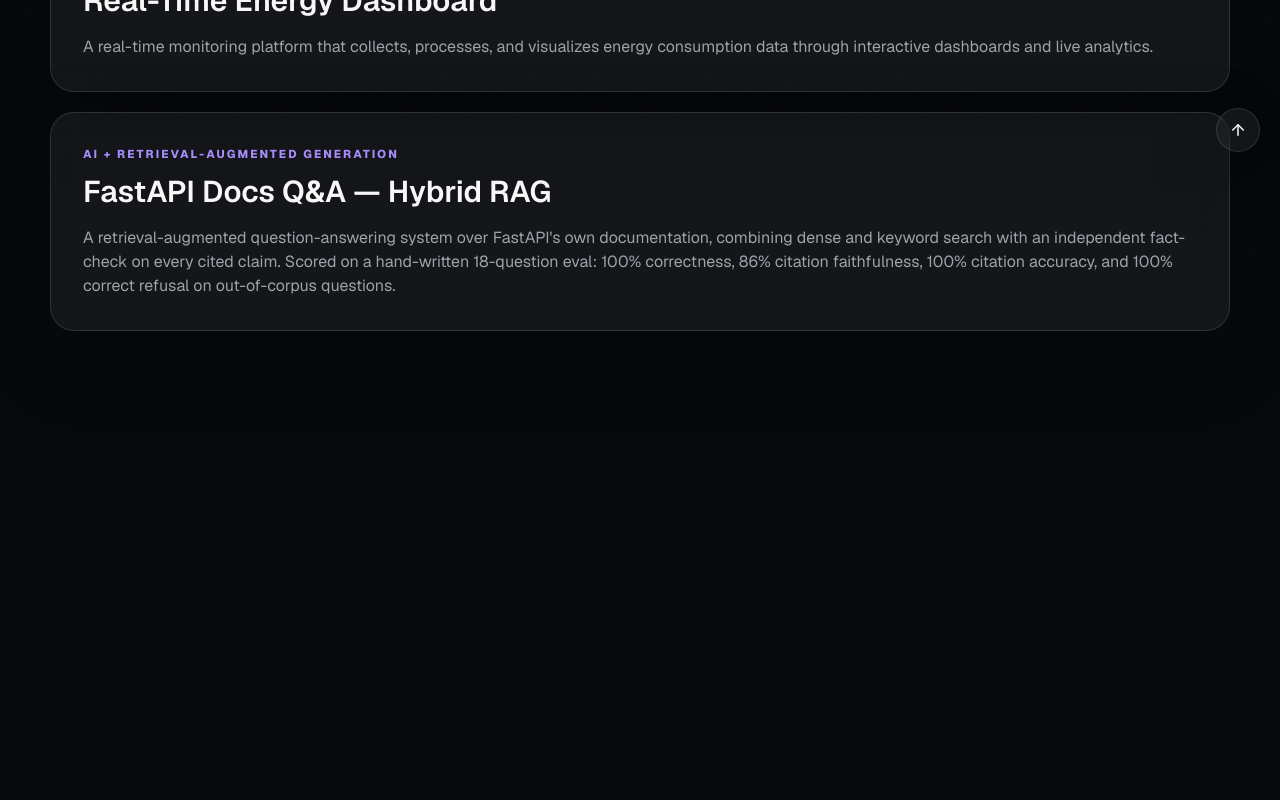
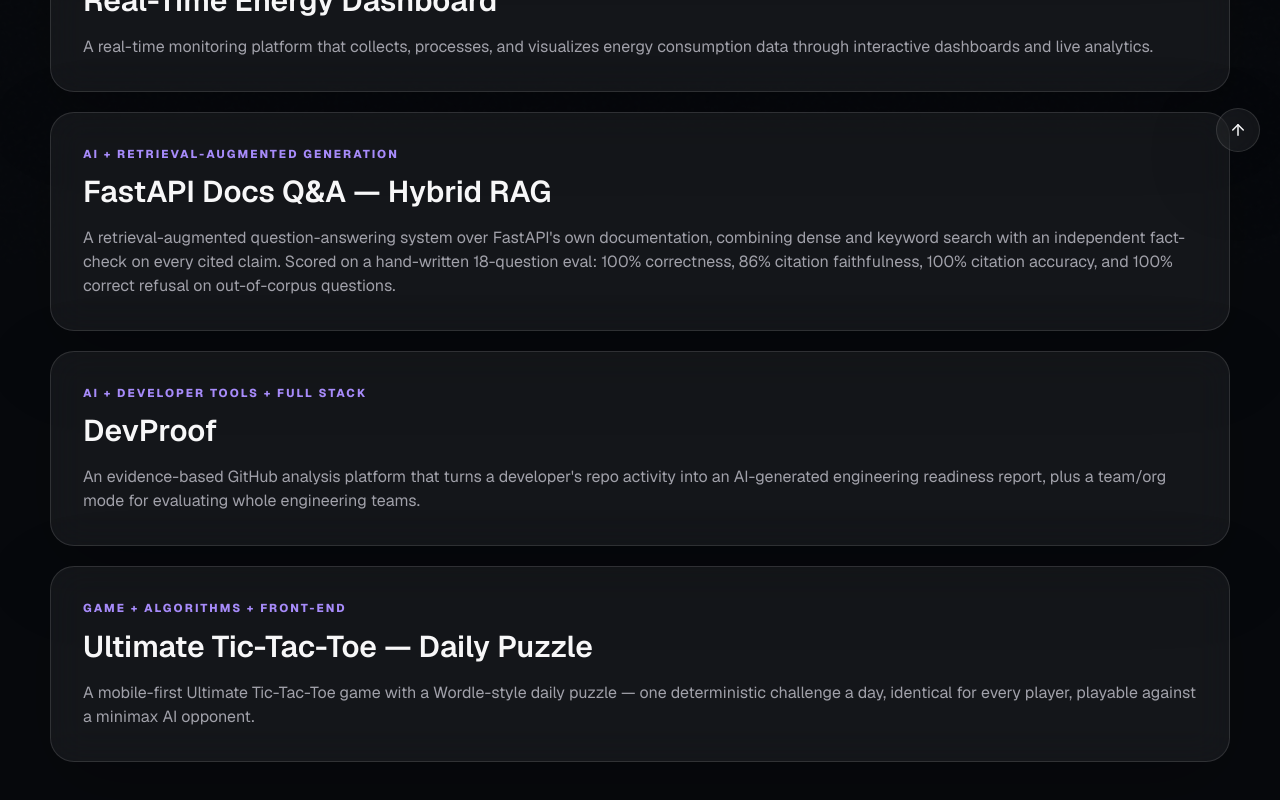
Before and after one commit to Yosef-dev116/Yosef-portfolio, a Next.js app: page /projects in a window 1280 px wide. Shown: the part 536-1336 px from the top of the page. Before the commit the page ends 979 px from the top, so only its background shows below. Built offline with nearby package versions, Linux system fonts and the light colour scheme.

Commit message:
feat: add DevProof and Ultimate Tic-Tac-Toe projects

```diff
--- a/data/site.ts
+++ b/data/site.ts
@@ -10,6 +10,14 @@
       "Personal spending data is often scattered across accounts and difficult to interpret, making it harder for users to understand where their money goes and make informed financial decisions.",
     solution:
       "A centralized dashboard that organizes transactions, groups expenses by category, tracks spending trends, and uses the OpenAI API to turn raw transaction data into plain-language financial insights alongside readable visualizations.",
+    whyBuilt:
+      "Personal spending data is often scattered across accounts, making it hard to see where money actually goes. This dashboard pulls transactions into one place, groups them by category, and uses the OpenAI API to turn the numbers into plain-language insights.",
+    highlights: [
+      "Express/Node.js API",
+      "OpenAI-powered insights",
+      "Transaction categorization",
+      "React dashboard UI",
+    ],
     stack: ["React", "Express", "Node.js", "OpenAI API", "JSON"],
     githubUrl: "https://github.com/Yosef-dev116/personal-finance-dashboard",
     liveUrl: "https://personal-finance-dashboard-eosin-alpha.vercel.app",
@@ -29,6 +37,14 @@
       "Energy usage data is generated continuously and can be difficult to monitor, analyze, and interpret in real time without a centralized system.",
     solution:
       "Developed a responsive dashboard that processes incoming data, displays live metrics, visualizes historical trends, and helps users identify unusual energy consumption patterns through interactive charts.",
+    whyBuilt:
+      "Energy usage data updates constantly, but it's hard to monitor or make sense of without a live view. This dashboard processes incoming readings in real time and visualizes consumption trends so unusual patterns are easy to spot.",
+    highlights: [
+      "FastAPI backend",
+      "Real-time data pipeline",
+      "Recharts visualizations",
+      "Separate frontend/backend deploys",
+    ],
     stack: ["React", "Python", "FastAPI", "Recharts"],
     githubUrl: "https://github.com/Yosef-dev116/Real-Time-Energy-Dashboard",
     liveUrl: "https://frontend-ten-chi-38.vercel.app",
@@ -49,12 +65,76 @@
       "Technical documentation mixes exact terms (function names, error codes, config keys) with conceptual explanations, so semantic search alone misses literal matches and keyword search alone misses paraphrased questions. On top of that, language models can cite a source that sounds relevant without it actually supporting the specific claim attached to it.",
     solution:
       "Combines dense embedding search (OpenAI embeddings + ChromaDB) with sparse BM25 keyword search, merged with Reciprocal Rank Fusion, so the system catches both literal terms and conceptual questions. Every generated answer cites its sources, and a second, independent LLM call checks each citation against the specific claim it's attached to before the answer is shown — with results measured against a real eval set rather than only spot-checked by hand.",
+    whyBuilt:
+      "Technical docs mix exact terms with conceptual explanations, so search alone tends to miss one or the other. AI answers can also cite sources that don't really back up their claims. This system combines dense and keyword search with an independent fact-check on every citation, verified against a hand-written eval.",
+    highlights: [
+      "Hybrid dense + BM25 search",
+      "Reciprocal Rank Fusion",
+      "Citation fact-checking",
+      "Evaluated on 18-question eval set",
+      "Streamlit interface",
+    ],
     stack: ["Python", "OpenAI API", "ChromaDB", "BM25", "Streamlit"],
     githubUrl: "https://github.com/Yosef-dev116/fastapi-docs-rag",
     liveUrl: "https://yosef-fastapi-docs-rag.streamlit.app",
     liveNote: "Free-tier app — may show a \"waking up\" screen for about a minute if idle.",
     image: "/project-rag.jpg",
     accent: "from-amber-500/25 to-rose-500/10",
+  },
+
+  {
+    slug: "devproof",
+    title: "DevProof",
+    tag: "AI + Developer Tools + Full Stack",
+    year: "2026",
+    summary:
+      "An evidence-based GitHub analysis platform that turns a developer's repo activity into an AI-generated engineering readiness report, plus a team/org mode for evaluating whole engineering teams.",
+    problem:
+      "Resumes and GitHub profiles are easy to skim but hard to verify — a list of repos and commit counts doesn't say much about actual code quality, and reviewing an org's engineering health by hand doesn't scale.",
+    solution:
+      "Sign in with GitHub and point DevProof at a public repo, a username, or a whole GitHub organization. It fetches real evidence — commit activity, file structure, README, and a sample of the actual source code — and sends it to an LLM against a fixed report schema, returning category-scored, evidence-backed reports (code organization, testing, DevOps, security, collaboration, and more) instead of vibes-based scoring. A separate mode cross-references resume claims against real GitHub activity, and an org-level mode aggregates a contributor leaderboard with per-contributor engineering reports across an entire GitHub organization.",
+    whyBuilt:
+      "GitHub profiles and resumes are easy to skim but hard to verify. DevProof pulls real evidence — commits, file structure, source code — and has an LLM score it against a fixed rubric instead of eyeballing it, for both individual repos and whole engineering teams.",
+    highlights: [
+      "GitHub OAuth sign-in",
+      "LLM-graded reports on a fixed rubric",
+      "Resume-vs-GitHub verification",
+      "Org-wide contributor leaderboard",
+      "FastAPI + Postgres backend",
+    ],
+    stack: ["Python", "FastAPI", "PostgreSQL", "React", "TypeScript", "OpenAI API"],
+    githubUrl: "https://github.com/Yosef-dev116/Devproof",
+    liveUrl: "https://devproof-xi.vercel.app",
+    liveNote: "Sign in with GitHub to try it — free-tier backend may take a minute to wake up if idle.",
+    image: "/project-devproof.jpg",
+    accent: "from-sky-500/25 to-indigo-500/10",
+  },
+
+  {
+    slug: "ultimate-tic-tac-toe",
+    title: "Ultimate Tic-Tac-Toe — Daily Puzzle",
+    tag: "Game + Algorithms + Front-End",
+    year: "2026",
+    summary:
+      "A mobile-first Ultimate Tic-Tac-Toe game with a Wordle-style daily puzzle — one deterministic challenge a day, identical for every player, playable against a minimax AI opponent.",
+    problem:
+      "Ultimate Tic-Tac-Toe's board-redirect rule makes it deeper and more strategic than regular tic-tac-toe, but most implementations are either static single-session games or missing a real opponent — there's no shared daily-challenge format like Wordle has.",
+    solution:
+      "Built the full game engine (legal moves, win/draw detection on both mini-boards and the meta-board, the active-board redirect rule) plus a minimax-with-alpha-beta-pruning AI opponent. Each day's puzzle is generated deterministically from the UTC date — same seed, same opening position, for every player worldwide — with no backend or server-side puzzle store required. Results are saved locally and shareable as a Wordle-style emoji summary.",
+    whyBuilt:
+      "Wanted to combine a genuinely deeper strategy game with a Wordle-style shared daily format, and needed a real AI opponent rather than random moves — so I wrote a minimax engine with alpha-beta pruning and a deterministic, backend-free daily seed.",
+    highlights: [
+      "Minimax AI with alpha-beta pruning",
+      "Deterministic daily puzzle (Wordle-style)",
+      "Vitest suite covering engine, AI, and puzzle generator",
+      "Shareable emoji result summary",
+      "No backend — static Vite build",
+    ],
+    stack: ["React", "TypeScript", "Vite", "Vitest", "Motion"],
+    githubUrl: "https://github.com/Yosef-dev116/ultimate-tic-tac-toe",
+    liveUrl: "https://ultimate-tic-tac-toe-theta-five.vercel.app",
+    image: "/project-tictactoe.jpg",
+    accent: "from-fuchsia-500/25 to-orange-400/10",
   },
 ];
 
```
Also changed, not shown: public/project-devproof.jpg (added), public/project-tictactoe.jpg (added).
